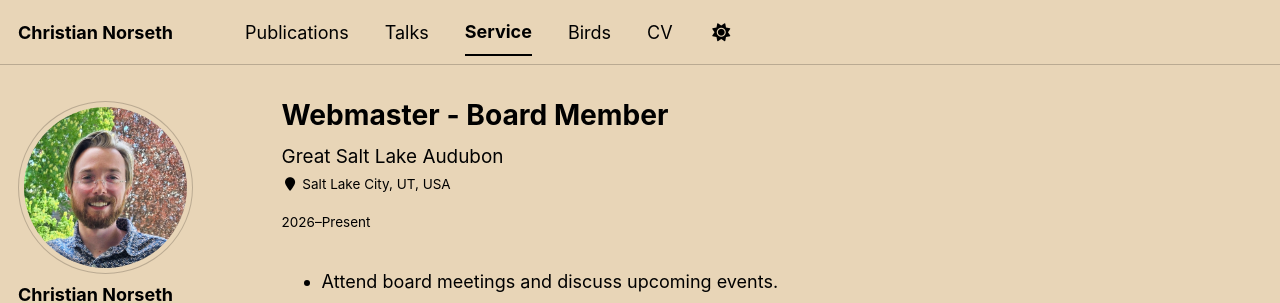
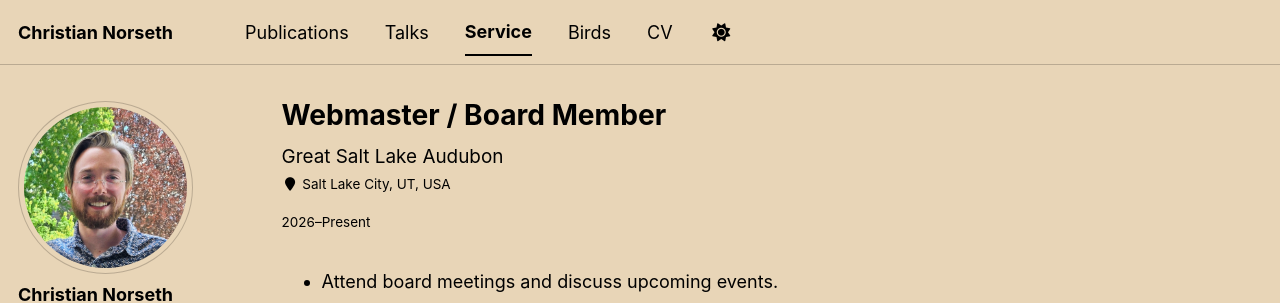
Before and after one commit to chrisnorseth/chrisnorseth.github.io, a Jekyll site: the page built from _service/webmaster.md, in a window 1280 px wide. Shown: the top 303 px of the page. Built offline with Jekyll 4.4.1, drawn with Linux system fonts in a browser that asks for light colours; some web fonts are replaced; a script bundle is joined from its source files by our own code; library files that are not in the unit come from our copies.

Commit message:
Updated GSLA blurb

```diff
--- a/_service/webmaster.md
+++ b/_service/webmaster.md
@@ -1,5 +1,5 @@
 ---
-title: "Webmaster - Board Member"
+title: "Webmaster / Board Member"
 collection: service
 permalink: /service/webmaster
 company: "Great Salt Lake Audubon"
```
